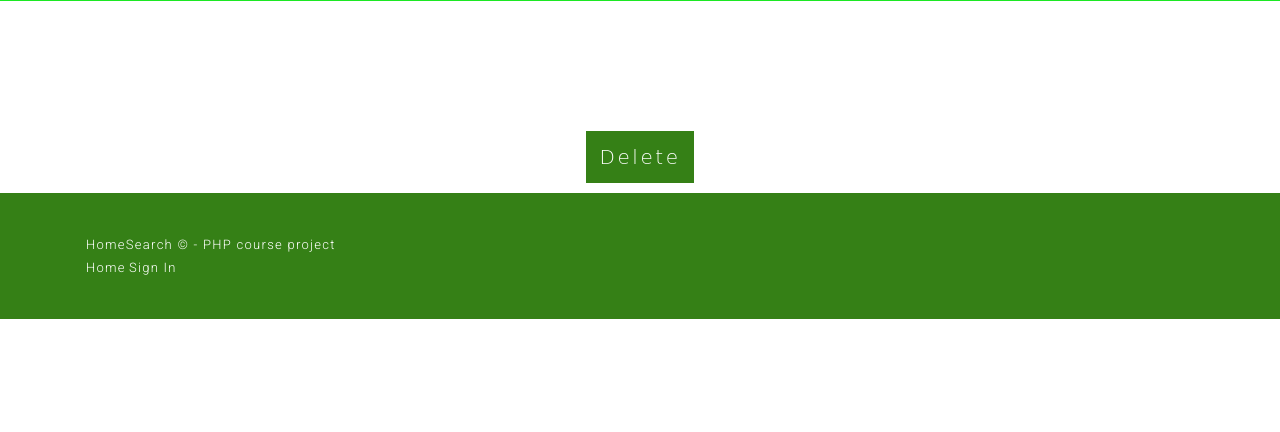
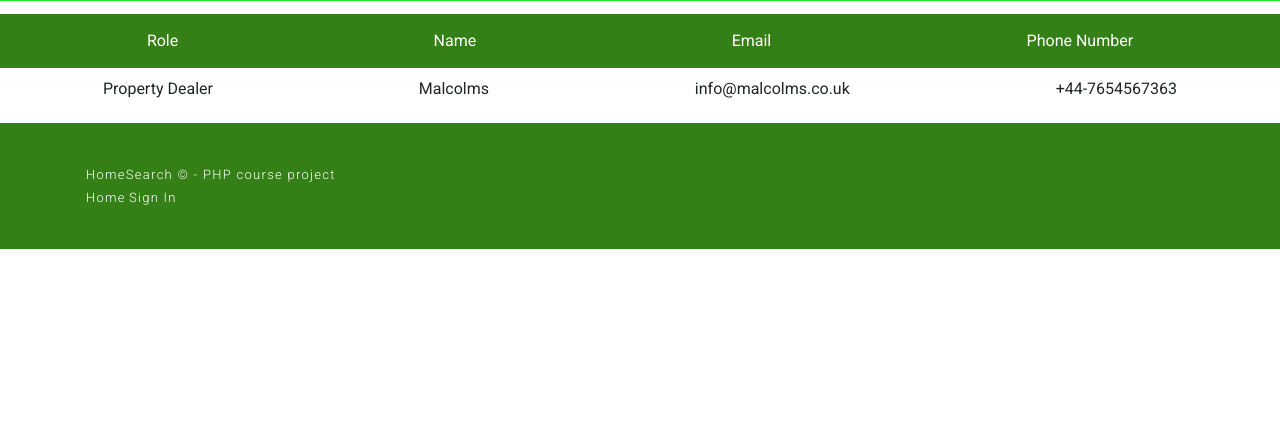
Before and after one commit to ppriyadarshini123/HouseSearch, a PHP site: page /Payal_Priyadarshini_PHP_Project/admin/viewUsers.php in a window 1280 px wide. Shown: the part 368-800 px from the top of the page. Run offline with PHP 8.4, Linux system fonts and the light colour scheme; some libraries are stand-ins or nearby versions; some web fonts are replaced.

Commit message:
template almost done

```diff
--- a/admin/addHouse.php
+++ b/admin/addHouse.php
@@ -59,7 +59,7 @@ include("../admin/adminNav.php");
                             <div>
                                 <label for="hImage">PICTURE</label>
                             </div><!-- label picture -->
-                            <div>
+                            <div class="fileUpload">
                                 <div class="fileUploadBlock">
                                     <div class="flexCont">
                                         <label for="hImage" class="">CHOOSE FILE</label>
--- a/admin/addUser.php
+++ b/admin/addUser.php
@@ -14,8 +14,6 @@ include("../admin/adminNav.php");
 ?>
 <main>
     <section class="mainBody">
-
-
         <div class="contain">
             <section class="editAddItem">
                 <h2 class="sectionTitle"></h2>
@@ -60,7 +58,6 @@ include("../admin/adminNav.php");
                 </form><!--/editAddHouse-->
             </section><!--/editAddHouse-->
         </div><!--/container-->
-
     </section><!--/ mainBody-->
 </main>
 <?php include("../includes/footer.php"); ?>
--- a/admin/adminNav.php
+++ b/admin/adminNav.php
@@ -4,7 +4,6 @@
  * PHP course project
  * url: admin/adminNav.php
  */
-
 ?>
 <nav class="bottomNav">
     <ul class="navWidth">
@@ -16,12 +15,9 @@
 </nav><!--/bottomNav-->
 </div><!--/topHeader-->
 </header>
-
-
-
 </div><!--/wrapper-->
 <!-- add your JS here-->
-    <script src="build/js/index.js"> </script>
+<script src="../build/js/index.js"></script>
 <!--/ your JS here-->
 </body>
 </html>
--- a/admin/viewUsers.php
+++ b/admin/viewUsers.php
@@ -4,7 +4,6 @@
  * PHP course project
  * url: admin/viewUsers.php
  */
-
 include("../includes/utilities.php");
 
 //   THIS IS THE BEGINNING OF THE MARKUP
@@ -21,35 +20,47 @@ include("../admin/adminNav.php");
                 <div class="headingCenter">
                     <h1>View Users</h1>
                 </div><!--align heading-->
-                            <div class="resUserDetails flexCont"><!--result product-->
-                                <div class="uRole alignView">
-                                   <p class="uRole"></p>
-                                </div><!--/uRole-->
-                                <div class="uName alignView">
+                <div class="flexCont"><!--result house-->
+                     <div class="resUser">
                         <div>
-                                    <p class="uName"></p>
-                                  </div><!--/uName-->
-                                </div><!--/uName-->
-                                <div class="uEmail alignView">
-                                  <p class="uEmail"></p>
-                                </div><!--/uEmail-->
-                                <div class="uPhone alignView">
-                                  <p class="uPhone"></p>
-                                </div><!--/uPhone-->
-                                 <div class="resAction vCentre">
-                                  <a href="" class="btnSubmit">Delete</a>
-                                </div><!--/resAction-->
-                              </div>  <!--/resUserDetails-->
+                            <p class="uRole">Role</p>
+                        </div><!--user role-->
+                         <div>
+                            <p class="uName">Name</p>
+                        </div><!--/user Name-->
+                        <div>
+                            <p class="uEmail">Email</p>
+                        </div><!--user email-->
+                        <div>
+                            <p class="uPhone">Phone Number</p>
+                        </div><!--/Phone number-->
+                     </div>  <!--/resUser-->
+                    <div class="resUserDetails">
+                        <div>
+                            <p class="uRole">Property Dealer</p>
+                        </div><!--user role-->
+                         <div>
+                            <p class="uName">Malcolms</p>
+                        </div><!--/user Name-->
+                        <div>
+                            <p class="uEmail">info@malcolms.co.uk</p>
+                        </div><!--user email-->
+                        <div>
+                            <p class="uPhone">+44-7654567363</p>
+                        </div><!--/Phone number-->
+
+                    </div><!--/resUserDetails-->
+                </div><!--/flexCont-->
             </section><!--/searchResults-->
-                </div><!--/container-->
+        </div><!--/contain-->
     </section><!--/ mainBody-->
 </main>
 
- <?php include("../includes/footer.php");?>
+<?php include("../includes/footer.php"); ?>
 
 </div><!--/wrapper-->
 <!-- add your JS here-->
-    <script src="build/js/index.js"> </script>
+<script src="../build/js/index.js"></script>
 <!--/ your JS here-->
 </body>
 </html>
--- a/build/css/main.css
+++ b/build/css/main.css
@@ -123,7 +123,7 @@ header
 {
     display: flex;
     justify-content: space-between;
-    width: 40vw;
+    width: 48vw;
 }
 .navWidth li
 {
@@ -136,10 +136,8 @@ header
 }
 .adminNav:hover
 {
+    color:#358016;
     text-decoration: underline;
-    background-color: #358016;
-    color: white;
-    padding: .3vw;
     box-sizing: border-box;
 }
 
@@ -164,7 +162,7 @@ header
     text-align: center;
     border: 1vw #1CE823 solid;
     position: absolute;
-    top:7%;
+    top:4%;
     left: 12%;
 }
 
@@ -248,8 +246,8 @@ main{background-color: #eee;}
 
 .resHouse
 {
-
-
+   display: flex;
+   margin-left: 86px;
 }
 
 .indexSubmit
@@ -265,7 +263,8 @@ main{background-color: #eee;}
 .resStreetName
 {
     margin-bottom: 1vw;
-    margin-top: 1vw;
+    margin-top: 3vw;
+    width:50%;
 }
 .hStreet, .hDetails, .hPD
 {
@@ -307,6 +306,12 @@ main{background-color: #eee;}
 .housedetails
 {
 
+}
+
+.resStreetNameDetails
+{
+    margin-bottom: 1vw;
+    margin-top: 3vw;
 }
 
 .alignBtnFav
@@ -408,9 +413,22 @@ main{background-color: #eee;}
 
 .resUserDetails
 {
-    margin-top: 1vw;
-    margin-bottom: 2vw;
+    display: flex;
+    justify-content: space-around;
+    padding-top: 1vw;
+    padding-bottom: 1vw;
 }
+
+.resUser
+{
+    display: flex;
+    justify-content: space-around;
+    background-color: #358016;
+    color: white;
+    padding: 1.5vw;
+}
+
+
 
 .uRole
 {
@@ -452,16 +470,22 @@ main{background-color: #eee;}
     padding-right: 3.9vw;
 }
 
+
 /******************
  *  ADD HOUSE PAGE
  ******************/
 .form
 {
-    padding-top: 1.5vw;
+
      text-align: left;
-   width: 32vw;
+   width: 36vw;
    margin-left: auto;
    margin-right: auto;
+   margin-bottom: 1vw;
+}
+.fileUpload
+{
+    width: 43%;
 }
 
 /******************
@@ -483,14 +507,15 @@ main{background-color: #eee;}
     letter-spacing: .1vw;
     padding-top: 1.5vw;
     padding-bottom: 1.5vw;
-    margin-bottom: .9vw;
+    margin-bottom: 1vw;
 }
 
 .alignBtn
 {
-    width: 20vw;
-    margin-top: 1vw;
-    margin-left: 36vw;
+
+/*    margin-top: 1vw;
+    margin-left: 2vw;*/
+        text-align: center;
 }
 
 /******************
--- a/houseDetails.php
+++ b/houseDetails.php
@@ -53,7 +53,7 @@ include("includes/header.php");
                     <div class="divDetails" id="divDetails">Details</div>
                     <div class="divFloorPlan" id="divFloorPlan">Floor Plan</div>
                 </div><!--/flexAlign-->
-                <div class="resStreetName" id="clickedDivDetails">
+                <div class="resStreetNameDetails" id="clickedDivDetails">
                     <div>
                         <p class="hRentSale">House for Rent/Sale</p>
                     </div>
```
Also changed, not shown: admin/viewHouses.php (+21 -24 lines), build/js/index.js (line endings or trailing spaces). Lines whose indentation alone changed are shown as unchanged.
